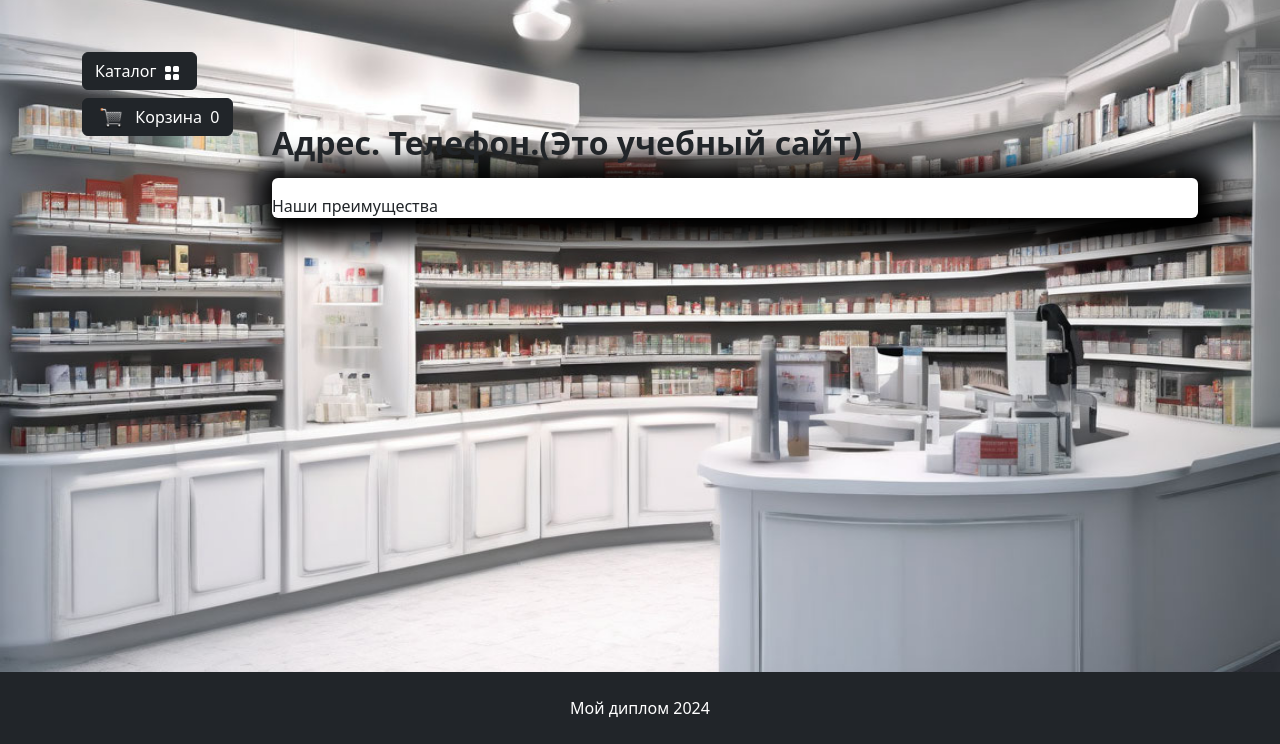
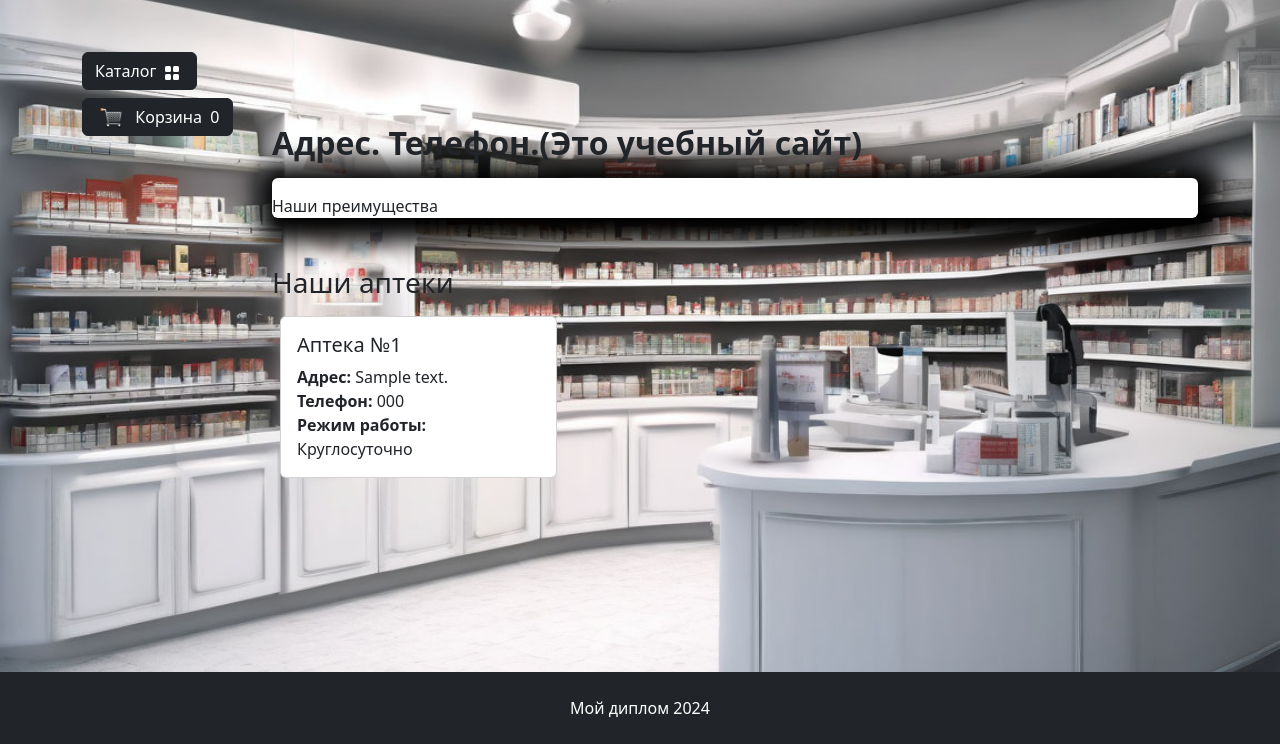
Before and after one commit to Andreytsvl/DiplomFinal, a Django app: page /about/ in a window 1280 px wide. Shown: the part 56-800 px from the top of the page. Run offline with Django 5.2, Linux system fonts and the light colour scheme; tables that the repository leaves empty hold one stand-in row (values such as "Sample post"); some libraries are stand-ins or nearby versions.

Commit message:
migrations complit

```diff
--- a/store_1/main_app/templates/main_app/about.html
+++ b/store_1/main_app/templates/main_app/about.html
@@ -10,6 +10,25 @@
     <div class="mt-3 pt-3 bg-white custom-shadow rounded">
         <p>{{ text }}</p>
     </div>
+
+    <!-- Добавляем список аптек -->
+    <h3 class="mt-5">Наши аптеки</h3>
+    <div class="row">
+        {% for pharmacy in pharmacies %}
+        <div class="col-md-4 mb-4">
+            <div class="card">
+                <div class="card-body">
+                    <h5 class="card-title">Аптека №{{ pharmacy.number }}</h5>
+                    <p class="card-text">
+                        <strong>Адрес:</strong> {{ pharmacy.address }}<br>
+                        <strong>Телефон:</strong> {{ pharmacy.phone }}<br>
+                        <strong>Режим работы:</strong> {{ pharmacy.get_work_mode_display }}<br>
+                    </p>
+                </div>
+            </div>
+        </div>
+        {% endfor %}
+    </div>
 {% endblock content %}
 
 {% block footer %}
--- a/store_1/main_app/views.py
+++ b/store_1/main_app/views.py
@@ -1,5 +1,5 @@
 from django.shortcuts import render
-
+from pharmacy.models import Pharmacy
 
 def index(request):
 
@@ -12,9 +12,13 @@ def index(request):
     return render(request, 'main_app/index.html', context)
 
 def about(request):
+    # Получаем список всех аптек
+    pharmacies = Pharmacy.objects.all()
+
     context: dict = {
         'title': 'О нас  (Это учебный сайт)',
         'content_page': 'Адрес. Телефон.(Это учебный сайт)',
         'text': 'Наши преимущества',
+        'pharmacies': pharmacies,  # Добавляем список аптек в контекст
     }
     return render(request, 'main_app/about.html', context)
--- a/store_1/store/settings.py
+++ b/store_1/store/settings.py
@@ -96,6 +96,12 @@ DATABASES = {
         'PORT': '5432',
     }
 }
+# DATABASES = {
+#     'default': {
+#         'ENGINE': 'django.db.backends.sqlite3',
+#         'NAME': BASE_DIR / 'db.sqlite3',
+#     }
+# }
 
 
 # Password validation
--- a/store_1/templates/base.html
+++ b/store_1/templates/base.html
@@ -45,7 +45,7 @@
                             </a>
                             <ul class="dropdown-menu">
 
-                                <li><a class="dropdown-item  text-white" href="{% url 'main_app:about' %}">Про нас</a></li>
+                                <li><a class="dropdown-item  text-white" href="{% url 'main_app:about' %}">Про нас. Список аптек.</a></li>
                             </ul>
                         </li>
                         <li class="nav-item">
```
Also changed, not shown: store_1/basket_app/migrations/0001_initial.py, store_1/orders/migrations/0001_initial.py, store_1/orders/migrations/0002_initial.py (added), store_1/pharmacy/migrations/0001_initial.py (added), store_1/pharmacy/migrations/0002_initial.py, store_1/products_app/migrations/0001_initial.py, store_1/products_app/migrations/0002_rename_group_products_category.py (deleted), store_1/products_app/migrations/0003_alter_products_options.py (deleted), store_1/users_app/migrations/0001_initial.py, 1 other file.
